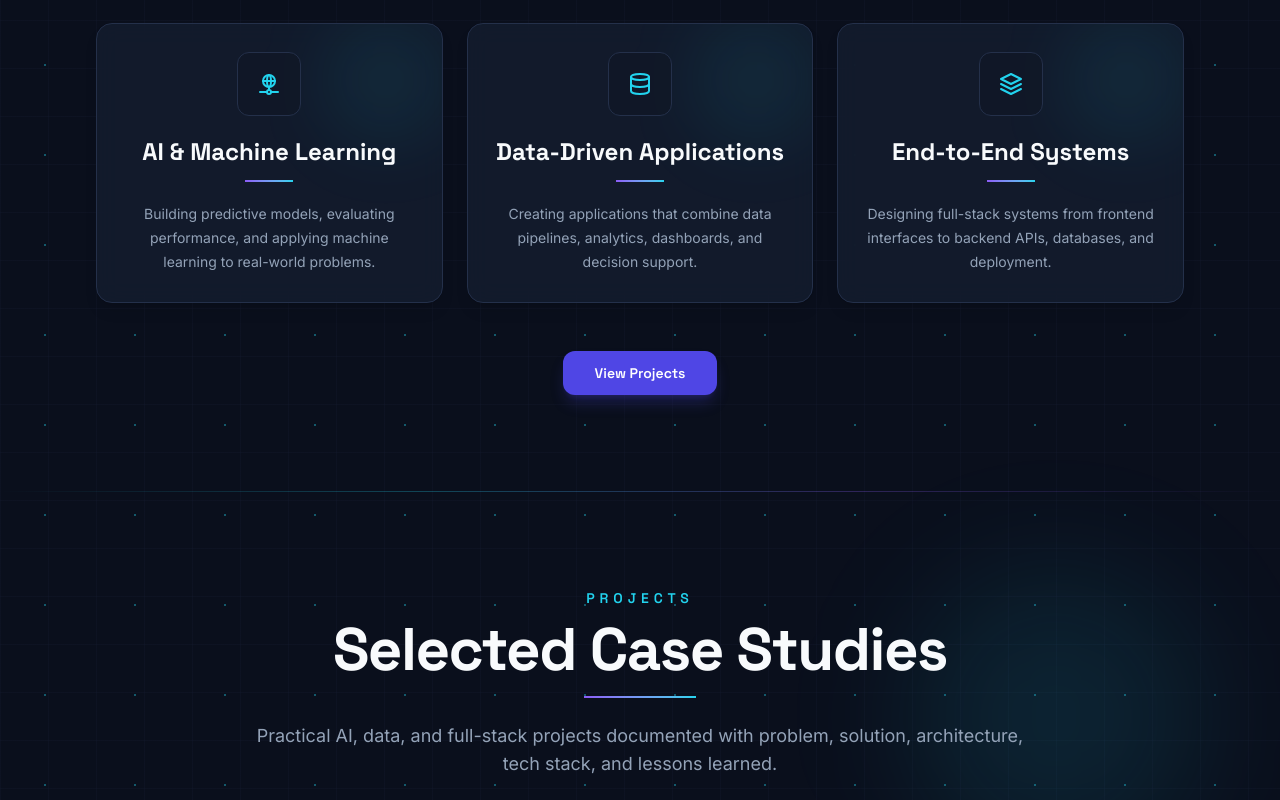
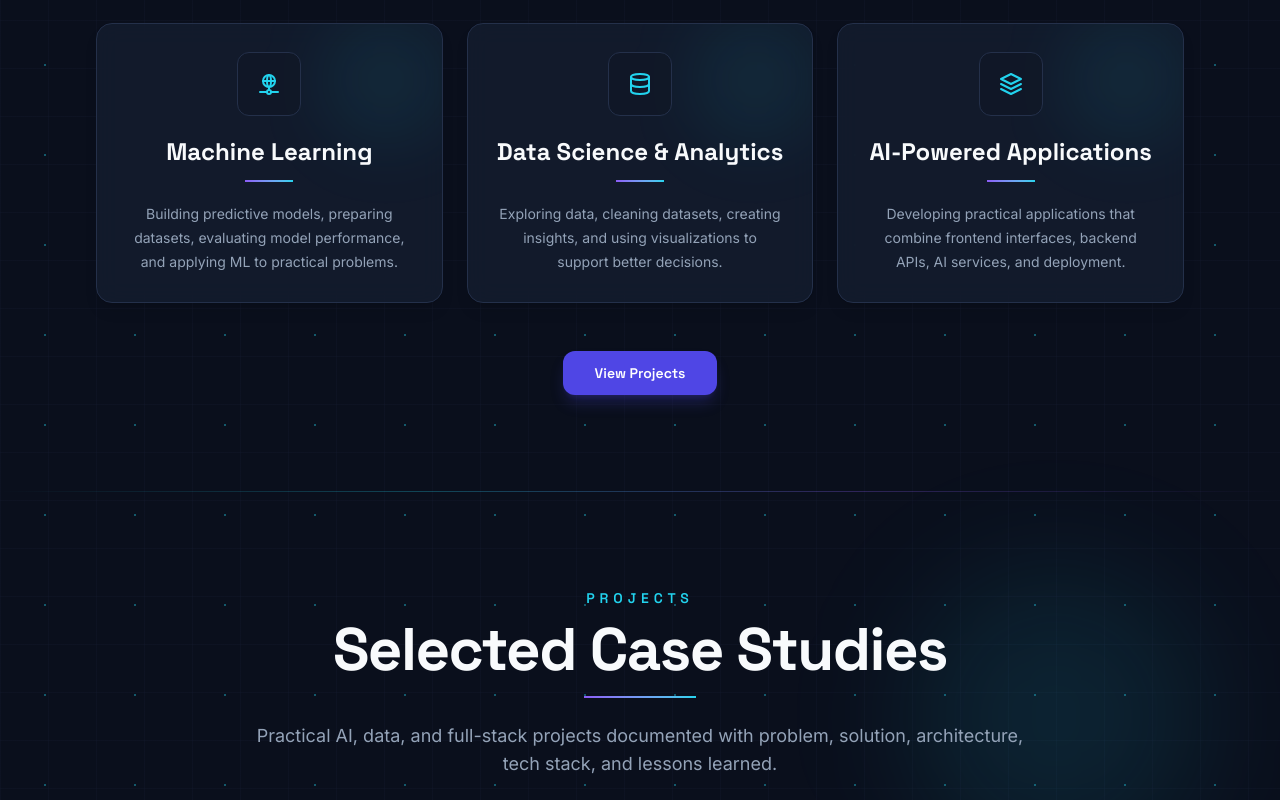
Before and after one commit to Marysneha-jeyakumar/mary-sneha-portfolio, a Next.js app: page / in a window 1280 px wide. Shown: the part 5020-5820 px from the top of the page. Built offline with nearby package versions, Linux system fonts and the light colour scheme; no server answers.

Commit message:
Update project preview images

```diff
--- a/src/data/focusAreas.ts
+++ b/src/data/focusAreas.ts
@@ -2,21 +2,21 @@ import type { FocusArea } from "@/types/portfolio";
 
 export const focusAreas: FocusArea[] = [
   {
-    title: "AI & Machine Learning",
+    title: "Machine Learning",
     icon: "neural",
     description:
-      "Building predictive models, evaluating performance, and applying machine learning to real-world problems.",
+      "Building predictive models, preparing datasets, evaluating model performance, and applying ML to practical problems.",
   },
   {
-    title: "Data-Driven Applications",
+    title: "Data Science & Analytics",
     icon: "database",
     description:
-      "Creating applications that combine data pipelines, analytics, dashboards, and decision support.",
+      "Exploring data, cleaning datasets, creating insights, and using visualizations to support better decisions.",
   },
   {
-    title: "End-to-End Systems",
+    title: "AI-Powered Applications",
     icon: "layers",
     description:
-      "Designing full-stack systems from frontend interfaces to backend APIs, databases, and deployment.",
+      "Developing practical applications that combine frontend interfaces, backend APIs, AI services, and deployment.",
   },
 ];
--- a/src/data/projects.ts
+++ b/src/data/projects.ts
@@ -86,6 +86,6 @@ export const projects: Project[] = [
 
   demoUrl: "",
 
-  image: "/projects/ai-resume-analyzer.png"
+  image: "/images/projects/ai-resume-analyzer.png"
 }
 ];
```
Also changed, not shown: public/images/projects/ai-resume-analyzer.png.
